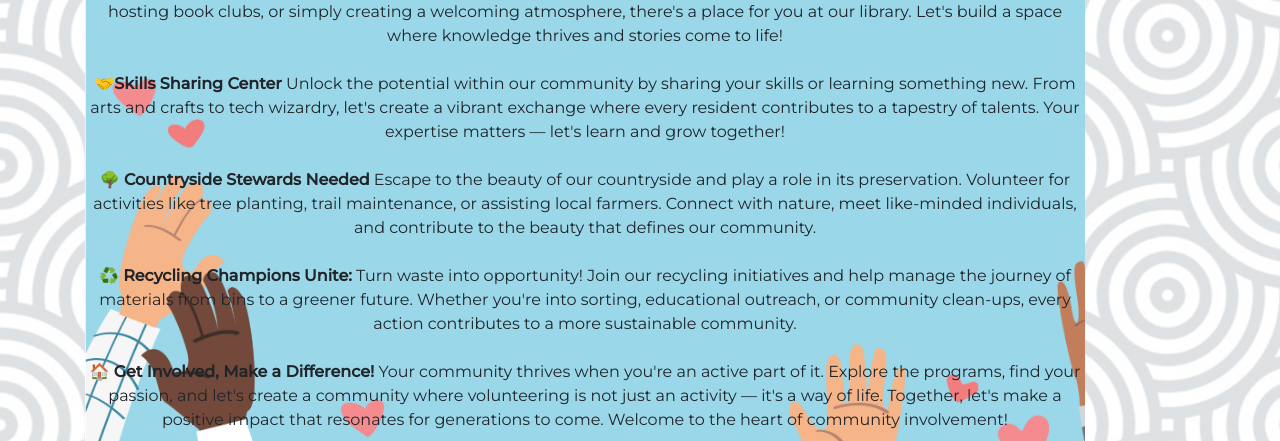
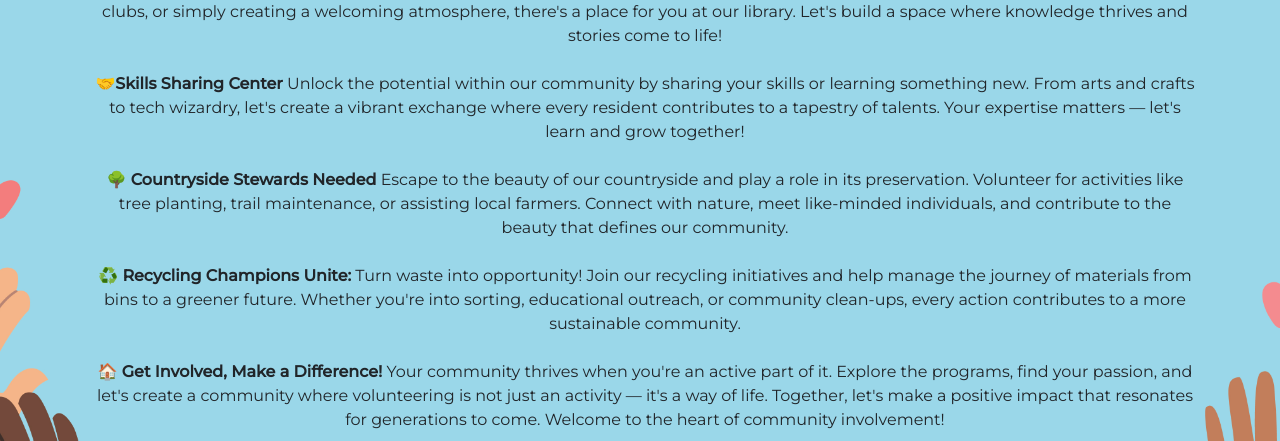
Before and after one commit to cstylianou98/may_the_source_be_with_you, a website: page client/volunteer.html in a window 1280 px wide. Shown: the part 94-535 px from the top of the page. Drawn offline with nearby package versions, Linux system fonts and the light colour scheme.

Commit message:
Design changes

```diff
--- a/client/assets/volunteer.css
+++ b/client/assets/volunteer.css
@@ -1,11 +1,12 @@
 body {
-    background-image: linear-gradient(rgba(255,255,255,0.5), rgba(255,255,255,0.5)), url("background.jpg");
+    background-image: url(./welcome.jpg);
     height: 100%;
     width:100%;
     margin: 0;
     padding: 0;
-    background-repeat: repeat;
+    background-repeat: no-repeat;
     background-size: cover;
+    background-position: center center;
     font-family: 'Montserrat', sans-serif;
     font-size: 16px;
   }
@@ -62,10 +63,9 @@ body {
 
 
 .welcome{
-    width: 1000px;
-    height: 800px;
-    background-image: url(./welcome.jpg);
-    background-size: cover;
+    width: 100%;
+    margin: 5px;
+    /* height: 100vh; */
 }
 
 
```
Also changed, not shown: client/volunteer.html (+1 -12 lines). Lines whose indentation alone changed are shown as unchanged.
